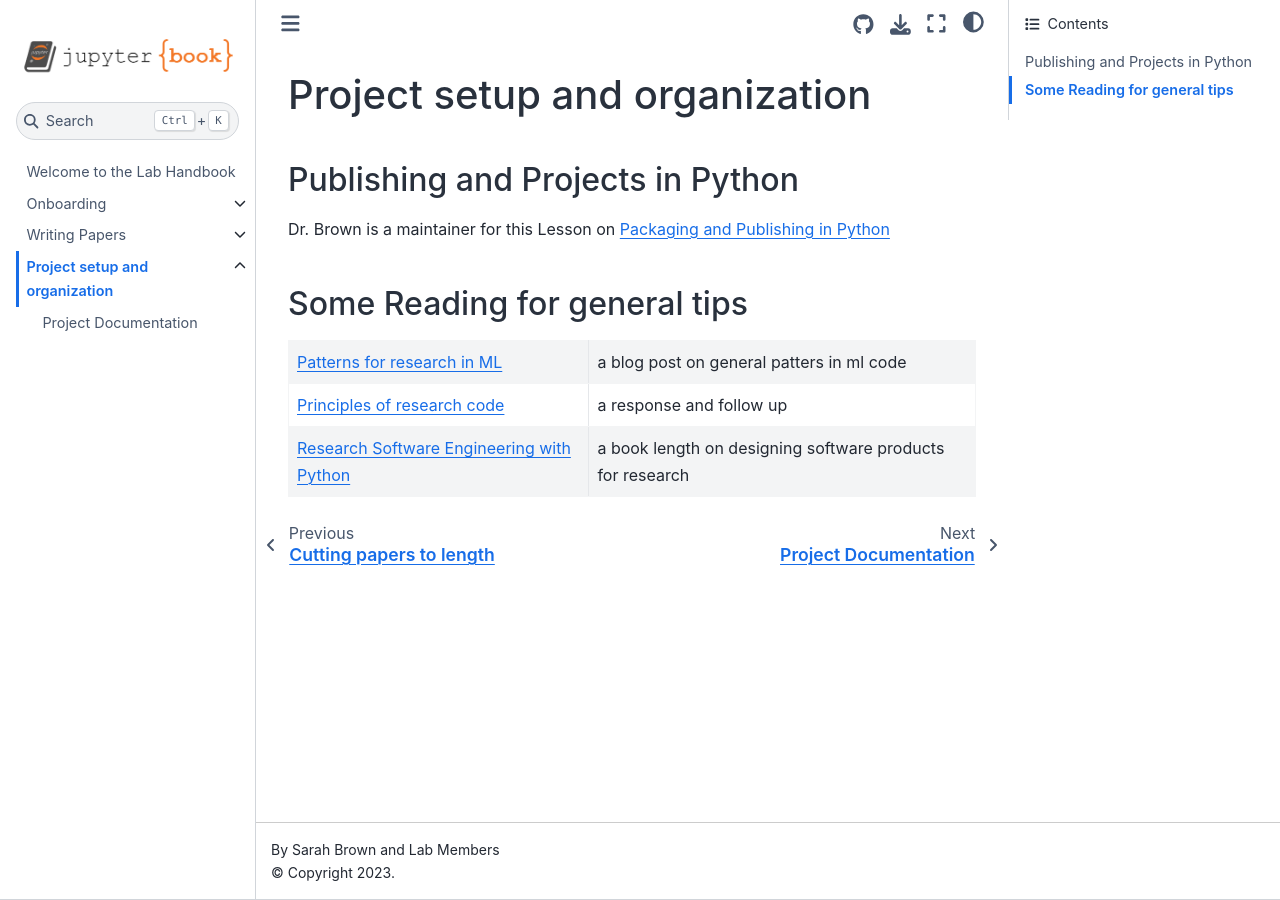
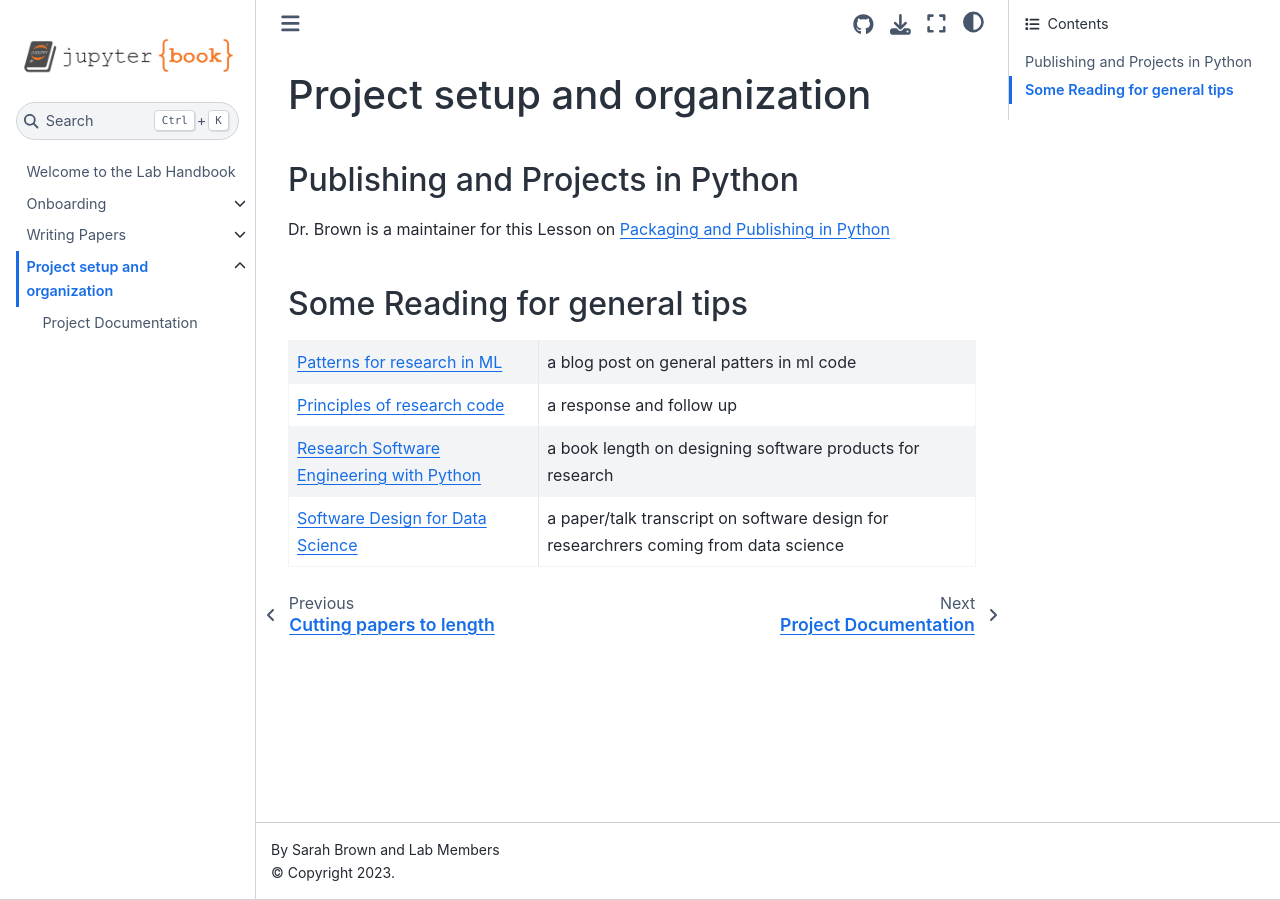
Before and after one commit to ml4sts/handbook, a Jupyter Book: the page built from projects/index.md, in a window 1280 px wide. Built offline with Jupyter Book 1.0.4 settings and Sphinx 7.4.7 and the Sphinx Book theme 1.1.4, drawn with Linux system fonts in a browser that asks for light colours; pages that are not in the unit, such as notebooks, are missing from menus.

Commit message:
add software design for data science

````diff
--- a/projects/index.md
+++ b/projects/index.md
@@ -17,5 +17,6 @@
   - a response and follow up
 * - [Research Software Engineering with Python](https://merely-useful.github.io/py-rse/index.html)
   - a book length on designing software products for research
-
+* - [Software Design for Data Science](https://github.com/gvwilson/12-design/)
+  - a paper/talk transcript on software design for researchrers coming from data science
 ```
````
